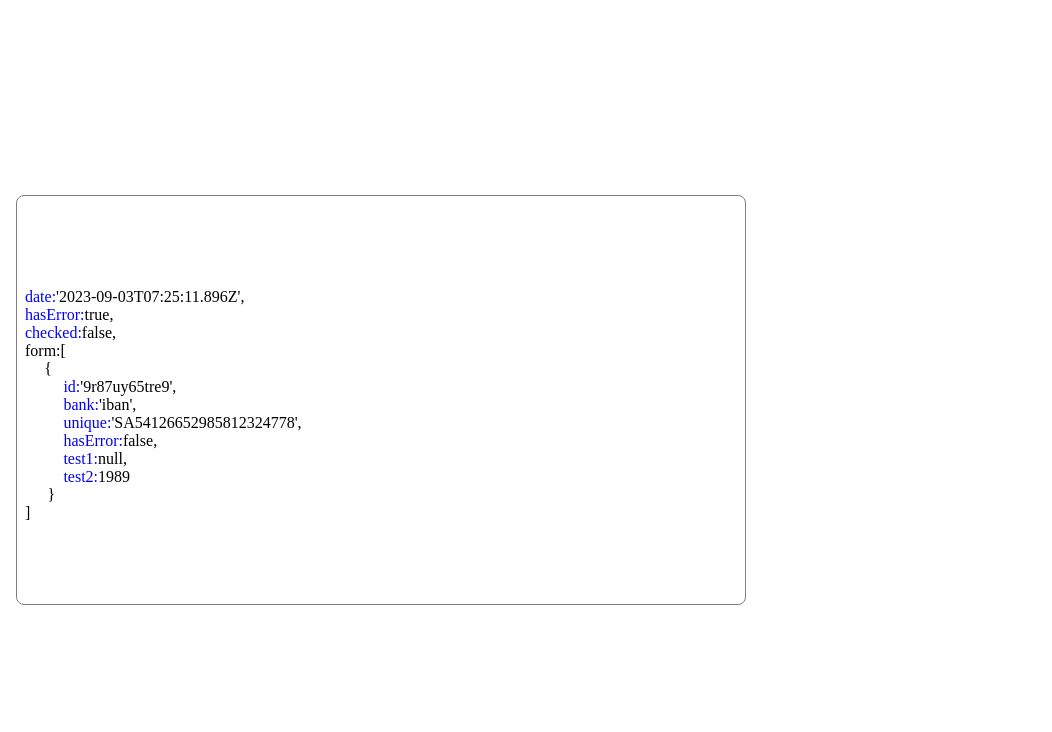
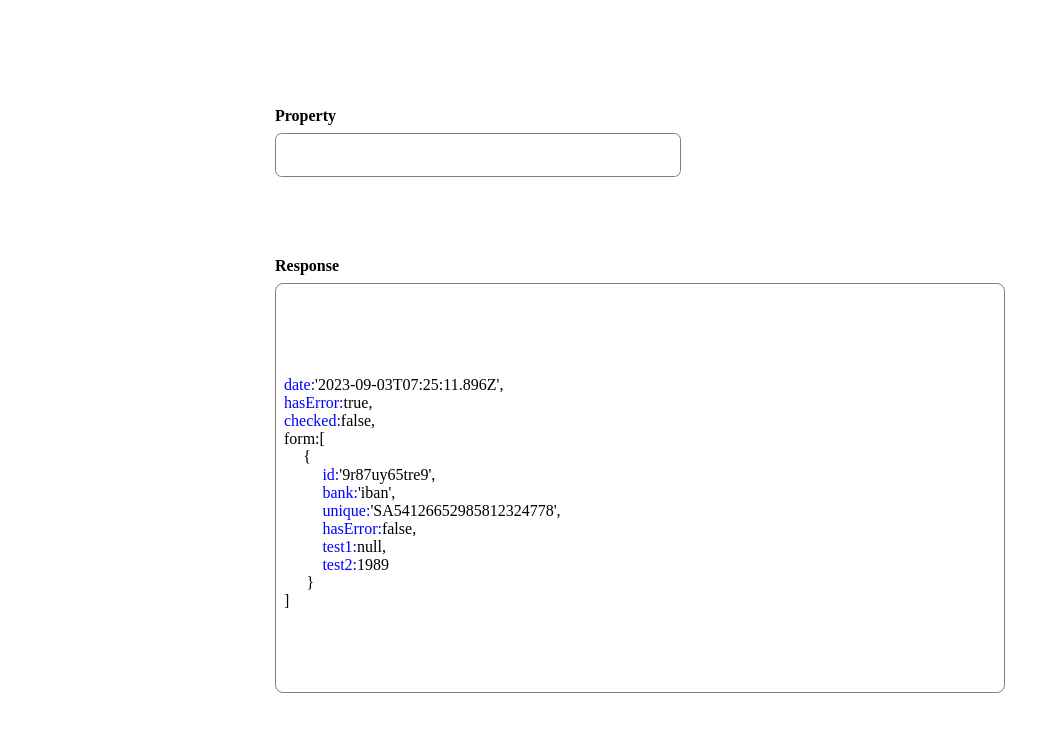
Before and after one commit to Dave86dev/jsonsurferTS, a React (Vite) app: page / in a window 1280 px wide. Shown: the top 732 px of the page, without its empty margins (0-1052 px from the left). Built offline with nearby package versions, Linux system fonts and the light colour scheme.

Commit message:
feat: proper key choice and input criteria control

```diff
--- a/src/App.css
+++ b/src/App.css
@@ -1,15 +1,21 @@
 body {
   margin: 0;
   padding: 0;
+  display: flex;
+  justify-content: center;
+  align-items: center;
+  height: 100vh;
+  width: 100vw;
+}
+
+h4 {
+  margin: 0 0 0.5em 0;
 }
 
 .mainContainer {
-  height: 100vh;
-  width: 100vw;
-
   display: flex;
   flex-direction: column;
-  justify-content: center;
+  justify-content: flex-start;
   align-items: flex-start;
 }
 
@@ -18,15 +24,33 @@ body {
   flex-direction: column;
   justify-content: center;
   align-items: left;
-  margin-left: 1em;
-
   height: 25em;
   width: 45em;
   overflow-y: auto;
   overflow-x: auto;
-
   padding: 0em 0em 0.5em 0.5em;
-
   border-radius: 0.5em;
   border: 0.05em solid grey;
 }
+
+.input {
+  height: 3em;
+  width: 30em;
+  border-radius: 0.5em;
+  border: 0.05em solid grey;
+}
+
+.input:focus {
+  box-shadow: 0 0 0.7em rgba(0, 0, 255, 0.4);
+  outline: none;
+}
+
+.answer {
+  display: flex;
+  flex-direction: column;
+  margin-bottom: 4em;
+}
+
+.value {
+  height: 1em;
+}
--- a/src/App.tsx
+++ b/src/App.tsx
@@ -1,25 +1,48 @@
 import "./App.css";
+import { useEffect, useState } from "react";
 import { JsonRender } from "./common/JsonRender/JsonRender";
 import jsonData from "./data/demoData.json";
 
 import { useSelector } from "react-redux";
 import { RootState } from "./app/store";
-import { useEffect } from "react";
+import { useDispatch } from "react-redux";
+import { clearKeyValue } from "./common/keyValueSlice";
 
 function App() {
   const { path, value } = useSelector((state: RootState) => state.keyValue);
+  const [criteria, setCriteria] = useState<string>("");
+
+  const dispatch = useDispatch();
 
   useEffect(() => {
-    console.log(path, value);
-  }, [value]);
+    if (criteria === "") {
+      dispatch(clearKeyValue());
+    } else {
+      console.log("here we search....");
+      /*
+        future use of setValue only, ....
+
+      */
+    }
+  }, [criteria]);
 
   return (
     <div className="mainContainer">
+      <div className="answer">
+        <h4>Property</h4>
+        <input
+          className="input"
+          type="text"
+          value={criteria || path || ""}
+          onChange={(e: React.ChangeEvent<HTMLInputElement>) =>
+            setCriteria(e.target.value)
+          }
+        />
+        <div className="value">{value}</div>
+      </div>
+      <h4>Response</h4>
       <div className="jsonContainer">
-        <JsonRender
-          data={jsonData as unknown}
-          depth={0}
-          actualRoute = "" />
+        <JsonRender data={jsonData as unknown} depth={0} actualRoute="" />
       </div>
     </div>
   );
--- a/src/common/keyValueSlice.ts
+++ b/src/common/keyValueSlice.ts
@@ -15,9 +15,16 @@ export const valueSlice = createSlice({
       state.path = action.payload.path;
       state.value = action.payload.value;
     },
+    setValue: (state, action: PayloadAction<string>) => {
+      state.value = action.payload;
+    },
+    clearKeyValue: (state) => {
+      state.path = "";
+      state.value = "";
+    },
   },
 });
 
-export const { setKeyValue } = valueSlice.actions;
+export const { setKeyValue, setValue, clearKeyValue } = valueSlice.actions;
 
 export default valueSlice.reducer;
```
